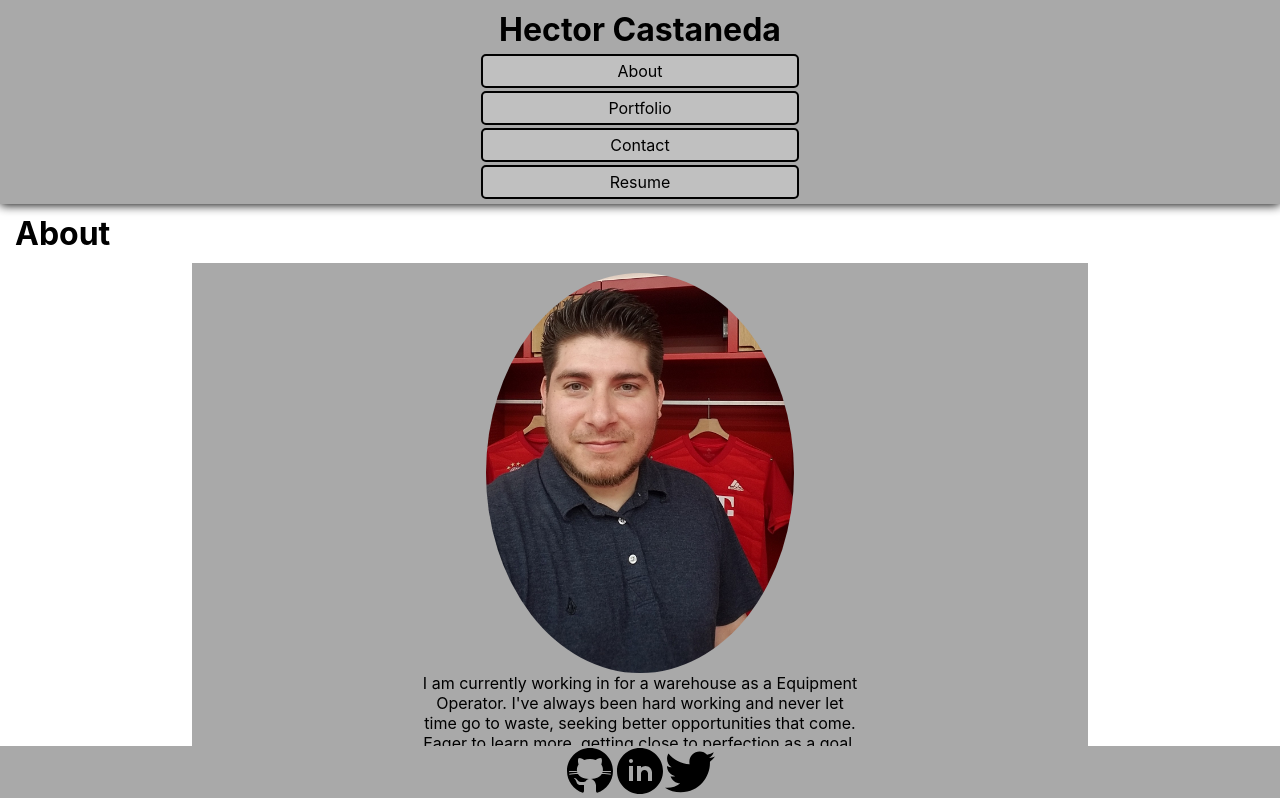
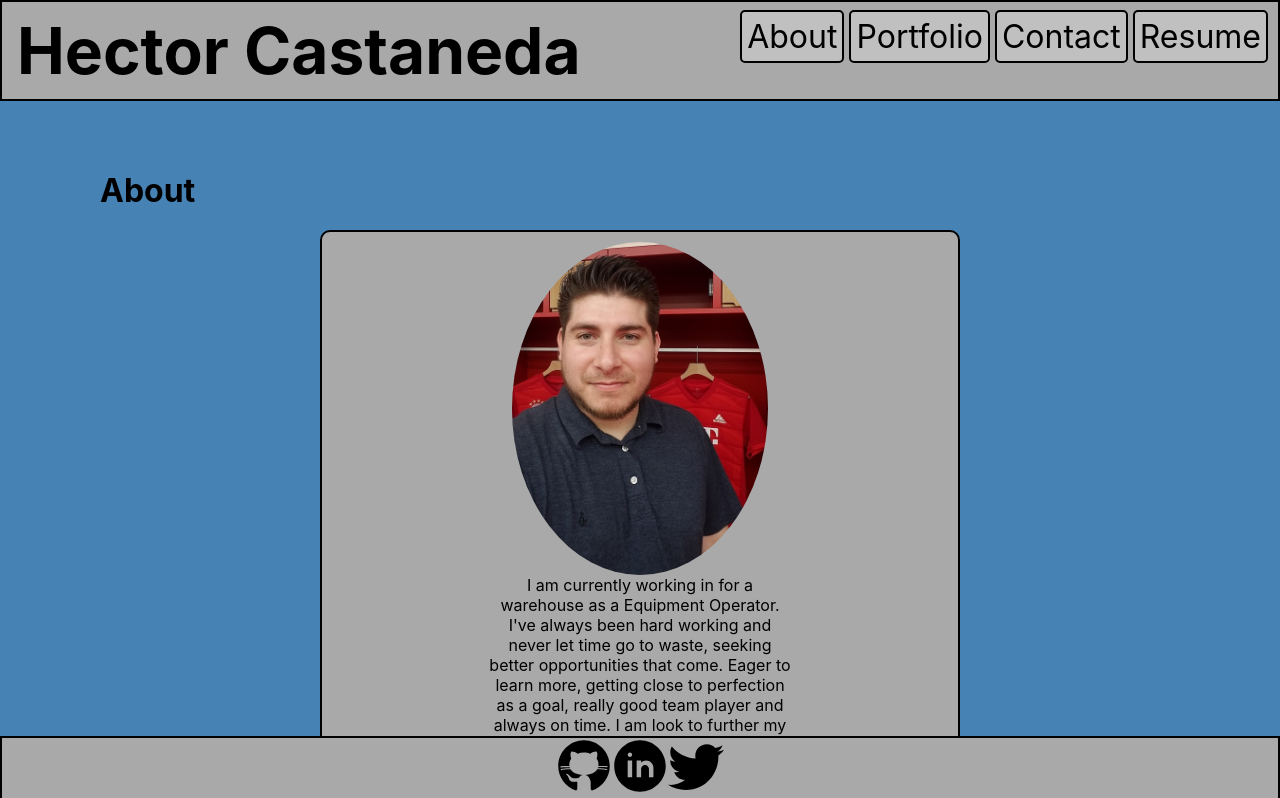
Before and after one commit to Hectcast508/react-portfolio, a React (Create React App) app: page / in a window 1280 px wide. Shown: the top 798 px of the page. Built offline with nearby package versions, Linux system fonts and the light colour scheme.

Commit message:
added resume and styled it along with adding style to about and navbar

```diff
--- a/src/App.css
+++ b/src/App.css
@@ -5,8 +5,10 @@
 }
 
 :root {
-  --text-color: #000000;
-  --background-color: #a9a9a9;
+  --color1: #000000;
+  --color2: #a9a9a9;
+  --color3: #4682b4;
+
 }
 
 body {
@@ -18,15 +20,17 @@ body {
 }
 
 header {
-  background-color: var(--background-color);
+  background-color: var(--color2);
   box-shadow: 0 1px 10px black;
   padding: 5px;
-
+  border: 2px solid var(--color1);
 }
 
 header h1 {
   margin: 5px 10px;
   text-align: center;
+  font-size: 4em;
+
 }
 
 .nav-items {
@@ -34,32 +38,40 @@ header h1 {
   text-align: center;
 }
 
+.nav-items li:hover, .nav-items li a:hover {
+  background: var(--color3);
+  color: var(--color2);
+}
+
 .nav-items li {
   list-style: none;
   padding: 5px;
-  max-width: 25%;
+  max-width: 35%;
   margin-inline: auto;
   background-color: silver;
-  border: 2px solid var(--text-color);
+  border: 2px solid var(--color1);
   border-radius: 5px;
   margin-top: 3px;
+  font-size: 1em;
 }
 
 .nav-items li a {
   text-decoration: none;
-  color: var(--text-color);
-
+  color: var(--color1);
 }
 
 main {
   padding-bottom: 80px;
+  background-color:var(--color3);
 }
 
 .about-sec {
-  background-color: var(--background-color);
-  max-width: 70%;
+  background-color: var(--color2);
+  max-width: 50%;
   margin-inline: auto;
   padding: 10px;
+  border: 2px solid var(--color1);
+  border-radius: 10px;
 }
 
 .about-sec p {
@@ -71,7 +83,8 @@ main {
 .aboutImage {
   flex-wrap: wrap;
   display: flex;
-  max-height: 50vh;
+  width: 20vw;
+  height: 100%;
   justify-content: space-between;
   border-radius: 50%;
   margin-inline: auto;
@@ -79,33 +92,45 @@ main {
 
 .sec-title {
   text-align: left;
-  padding: 10px 15px;
+  padding: 70px 0px 20px 100px;
 }
 
 .projects {
-  width: 90vw;
+  width: 70vw;
   margin-top: 1vh;
   margin-inline: auto;
   display: grid;
   grid-template-columns: repeat(1, 1fr);
-  grid-auto-rows: minmax(100px, auto);
   gap: 10px;
+  justify-content: center;
+}
+
+.project:hover {
+  opacity: 1;
 }
 
 .project {
   position: relative;
   box-shadow: 0 1px 10px black;
-  border: 3px solid var(--background-color);
-  border-radius: 10%;
+  border: 3px solid var(--color2);
+  border-radius: 10px;
+  overflow: hidden;
+  opacity: 0.7;
 }
 
 .project div {
   position: absolute;
   bottom: 0;
-  background-color: var(--background-color);
+  background-color: var(--color2);
   display: flex;
   justify-content: space-between;
   width: 100%;
+  color: var(--color1);
+  align-items: center;
+}
+
+.project div p {
+  font-weight: bold;
 }
 
 .project-img {
@@ -118,7 +143,7 @@ main {
   display: flex;
   flex-direction: column;
   flex-wrap: wrap;
-  background-color: var(--background-color);
+  background-color: var(--color2);
   max-width: 50%;
   margin-inline: auto;
   padding: 10px;
@@ -147,11 +172,71 @@ main {
   border-radius: 10px
 }
 
+.resume-list {
+  margin: 30px 0px 50px 180px;
+  padding: 10px;
+  border: 2px solid var(--color1);
+  background-color: var(--color2);
+  max-width: 25%;
+  border-radius: 10px;
+}
+
+.down-res a{
+  text-decoration: none;
+  color: var(--color1);
+}
+
+.resume-list div h2 {
+  padding-bottom: 20px;
+}
+
+.resume-list div ul {
+  padding-left: 50px;
+  padding-bottom: 20px;
+}
+
+.resume-list div ul li {
+  padding-bottom: 5px;
+}
+
 footer {
-  background-color: var(--background-color);
+  background-color: var(--color2);
   display: flex;
   bottom: 0;
   width: 100%;
   justify-content: center;
   position: fixed;
+  border: 2px solid var(--color1);
 }
+
+footer img {
+  width: 100%;
+  height: 7vh;
+}
+
+@media only screen and (min-width: 850px) {
+
+  header {
+    display: flex;
+    justify-content: space-between;
+  }
+
+  .nav-items {
+    display: flex;
+    flex-direction: row;
+  }
+
+  .nav-items li {
+    margin-right: 5px;
+    font-size: 2em;
+  }
+
+  .projects {
+    grid-template-columns: repeat(2, 1fr);
+    width: 50vw;
+    gap: 20px;
+  }
+
+
+
+}
--- a/src/components/Project.js
+++ b/src/components/Project.js
@@ -6,28 +6,28 @@ export default function Project() {
   const [projects] = useState([
     {
       title: 'GamePlatforms',
-      descript: 'Description',
+      descript: 'HTML/CSS/JS/JQuery/API',
       github: 'https://github.com/uhMammoth/GamePlatforms',
       deploy: 'https://uhmammoth.github.io/GamePlatforms/',
       fileName: 'GamePlatformProject.png'
     },
     {
       title: 'Park Place',
-      descript: 'Description',
+      descript: 'Handlebars/CSS/node/SQL/Express',
       github: 'https://github.com/uhMammoth/GamePlatforms',
       deploy: 'https://park-place-association.herokuapp.com/',
       fileName: 'park-place.png'
     },
     {
       title: 'Run Buddy',
-      descript: 'Description',
+      descript: 'HTML/CSS',
       github: 'https://github.com/uhMammoth/GamePlatforms',
       deploy: 'https://hectcast508.github.io/run-buddy/',
       fileName: 'run-buddy.png'
     },
     {
       title: 'Refactored Coded',
-      descript: 'Description',
+      descript: 'HTML/CSS',
       github: 'https://github.com/uhMammoth/GamePlatforms',
       deploy: 'https://hectcast508.github.io/horiseon-refactored-code/',
       fileName: 'heriseon.png'
--- a/src/components/pages/Resume.js
+++ b/src/components/pages/Resume.js
@@ -4,14 +4,31 @@ export default function Resume() {
   return (
     <div>
       <h1 className='sec-title'>Resume</h1>
-      <p>
-        Nunc pharetra finibus est at efficitur. Praesent sed congue diam.
-        Integer gravida dui mauris, ut interdum nunc egestas sed. Aenean sed
-        mollis diam. Nunc aliquet risus ac finibus porta. Nam quis arcu non
-        lectus tincidunt fermentum. Suspendisse aliquet orci porta quam semper
-        imperdiet. Praesent euismod mi justo, faucibus scelerisque risus cursus
-        in. Sed rhoncus mollis diam, sit amet facilisis lectus blandit at.
-      </p>
+      <div className='resume-list'>
+        <p className='down-res'>Download my <a href='/'>Resume</a></p>
+        <div>
+          <h2>Front-end Proficiencies</h2>
+          <ul>
+            <li>HTML</li>
+            <li>CSS</li>
+            <li>JavaScript</li>
+            <li>JQuery</li>
+            <li>responsive design</li>
+            <li>React</li>
+            <li>Bootstrap</li>
+          </ul>
+          <h2>Back-end Proficiencies</h2>
+          <ul>
+            <li>APIs</li>
+            <li>Node</li>
+            <li>Express</li>
+            <li>MySQL, Sequelize</li>
+            <li>MongoDB, Mongoose</li>
+            <li>REST</li>
+            <li>GraphQL</li>
+          </ul>
+        </div>
+      </div>
     </div>
   );
 }
```
